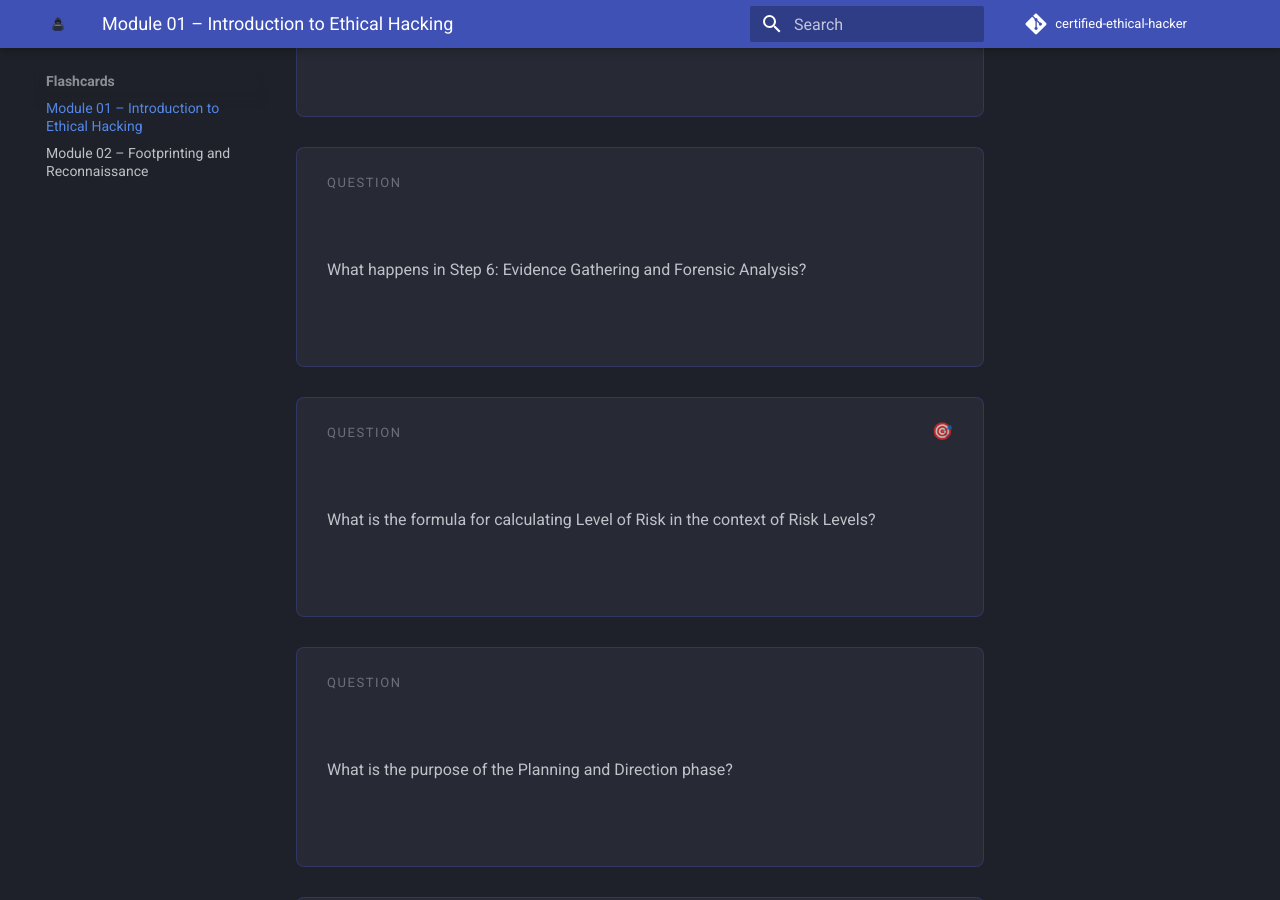
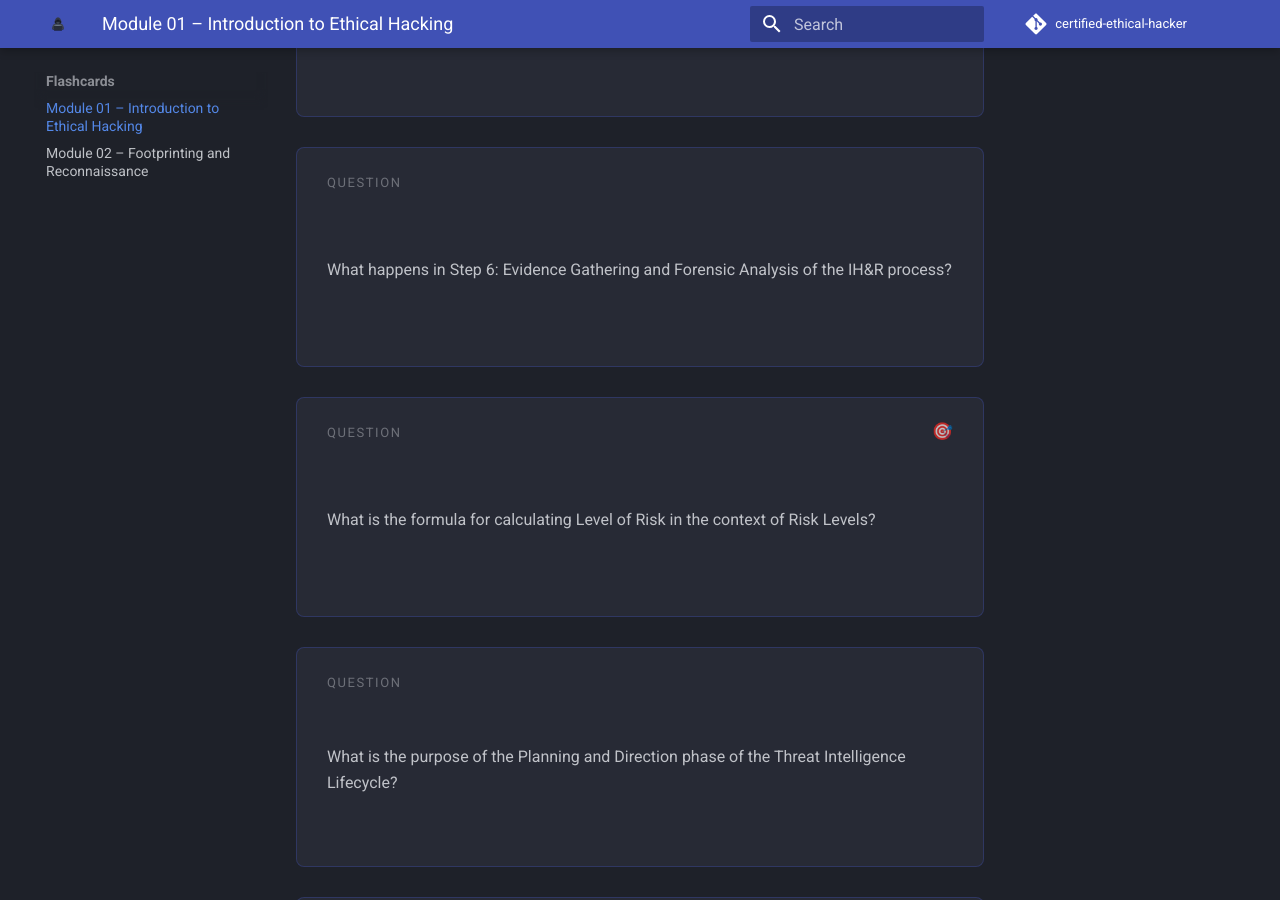
Before and after one commit to adanze/certified-ethical-hacker, an MkDocs documentation site: the page built from docs/ceh/module-01-introduction-to-ethical-hacking/flashcards.md, in a window 1280 px wide and 900 px high, scrolled down 42415 px. Built offline with MkDocs 1.6.1 and Material for MkDocs 9.7.7, drawn with Linux system fonts in a browser that asks for light colours; comment, search, counter and statistics services are not loaded; some of the changed text lies outside the part shown.

Commit message:
Fix Module 01 (#6)
* Enhance markdown support by configuring custom fences for mermaid in pymdownx.superfences

* Update flashcard questions to include context from the Cyber Kill Chain and Threat Intelligence Lifecycle

* Add MathJax support for rendering mathematical expressions and enhance markdown configuration

```diff
--- a/docs/ceh/module-01-introduction-to-ethical-hacking/flashcards.md
+++ b/docs/ceh/module-01-introduction-to-ethical-hacking/flashcards.md
@@ -1240,7 +1240,7 @@ Click a card to reveal the answer. Cards are shuffled on every visit.
     <div class="flashcard-inner">
       <div class="flashcard-front">
         <span class="flashcard-label">Question</span>
-        <p>What is the Delivery phase and why is it a key measurement point?</p>
+        <p>What is the Delivery phase of the Cyber Kill Chain and why is it a key measurement point?</p>
       </div>
       <div class="flashcard-back">
         <span class="flashcard-label">Answer</span>
@@ -2332,7 +2332,7 @@ Click a card to reveal the answer. Cards are shuffled on every visit.
     <div class="flashcard-inner">
       <div class="flashcard-front">
         <span class="flashcard-label">Question</span>
-        <p>What is the purpose of the Planning and Direction phase?</p>
+        <p>What is the purpose of the Planning and Direction phase of the Threat Intelligence Lifecycle?</p>
       </div>
       <div class="flashcard-back">
         <span class="flashcard-label">Answer</span>
@@ -2346,7 +2346,7 @@ Click a card to reveal the answer. Cards are shuffled on every visit.
     <div class="flashcard-inner">
       <div class="flashcard-front">
         <span class="flashcard-label">Question</span>
-        <p>What is the purpose of the Collection phase?</p>
+        <p>What is the purpose of the Collection phase of the Threat Intelligence Lifecycle?</p>
       </div>
       <div class="flashcard-back">
         <span class="flashcard-label">Answer</span>
@@ -2374,7 +2374,7 @@ Click a card to reveal the answer. Cards are shuffled on every visit.
     <div class="flashcard-inner">
       <div class="flashcard-front">
         <span class="flashcard-label">Question</span>
-        <p>What is the purpose of the Processing and Exploitation phase?</p>
+        <p>What is the purpose of the Processing and Exploitation phase of the Threat Intelligence Lifecycle?</p>
       </div>
       <div class="flashcard-back">
         <span class="flashcard-label">Answer</span>
@@ -2388,7 +2388,7 @@ Click a card to reveal the answer. Cards are shuffled on every visit.
     <div class="flashcard-inner">
       <div class="flashcard-front">
         <span class="flashcard-label">Question</span>
-        <p>What is the purpose of the Analysis and Production phase?</p>
+        <p>What is the purpose of the Analysis and Production phase of the Threat Intelligence Lifecycle?</p>
       </div>
       <div class="flashcard-back">
         <span class="flashcard-label">Answer</span>
@@ -2430,7 +2430,7 @@ Click a card to reveal the answer. Cards are shuffled on every visit.
     <div class="flashcard-inner">
       <div class="flashcard-front">
         <span class="flashcard-label">Question</span>
-        <p>What is the purpose of the Dissemination and Integration phase?</p>
+        <p>What is the purpose of the Dissemination and Integration phase of the Threat Intelligence Lifecycle?</p>
       </div>
       <div class="flashcard-back">
         <span class="flashcard-label">Answer</span>
@@ -2542,7 +2542,7 @@ Click a card to reveal the answer. Cards are shuffled on every visit.
     <div class="flashcard-inner">
       <div class="flashcard-front">
         <span class="flashcard-label">Question</span>
-        <p>What is the purpose of Step 1: Identify Security Objectives?</p>
+        <p>What is the purpose of Step 1: Identify Security Objectives in the Threat Modeling Process?</p>
       </div>
       <div class="flashcard-back">
         <span class="flashcard-label">Answer</span>
@@ -2556,7 +2556,7 @@ Click a card to reveal the answer. Cards are shuffled on every visit.
     <div class="flashcard-inner">
       <div class="flashcard-front">
         <span class="flashcard-label">Question</span>
-        <p>What does Step 2: Application Overview involve?</p>
+        <p>What does Step 2: Application Overview of the Threat Modeling Process involve?</p>
       </div>
       <div class="flashcard-back">
         <span class="flashcard-label">Answer</span>
@@ -2570,7 +2570,7 @@ Click a card to reveal the answer. Cards are shuffled on every visit.
     <div class="flashcard-inner">
       <div class="flashcard-front">
         <span class="flashcard-label">Question</span>
-        <p>What is the purpose of Step 3: Decompose the Application?</p>
+        <p>What is the purpose of Step 3: Decompose the Application in the Threat Modeling Process?</p>
       </div>
       <div class="flashcard-back">
         <span class="flashcard-label">Answer</span>
@@ -2584,7 +2584,7 @@ Click a card to reveal the answer. Cards are shuffled on every visit.
     <div class="flashcard-inner">
       <div class="flashcard-front">
         <span class="flashcard-label">Question</span>
-        <p>How does Step 4: Identify Threats work and what approach is used?</p>
+        <p>How does Step 4: Identify Threats of the Threat Modeling Process work and what approach is used?</p>
       </div>
       <div class="flashcard-back">
         <span class="flashcard-label">Answer</span>
@@ -2598,7 +2598,7 @@ Click a card to reveal the answer. Cards are shuffled on every visit.
     <div class="flashcard-inner">
       <div class="flashcard-front">
         <span class="flashcard-label">Question</span>
-        <p>What is the purpose of Step 5: Identify Vulnerabilities?</p>
+        <p>What is the purpose of Step 5: Identify Vulnerabilities in the Threat Modeling Process?</p>
       </div>
       <div class="flashcard-back">
         <span class="flashcard-label">Answer</span>
@@ -2822,7 +2822,7 @@ Click a card to reveal the answer. Cards are shuffled on every visit.
     <div class="flashcard-inner">
       <div class="flashcard-front">
         <span class="flashcard-label">Question</span>
-        <p>What happens in Step 2: Incident Recording and Assignment?</p>
+        <p>What happens in Step 2: Incident Recording and Assignment of the IH&R process?</p>
       </div>
       <div class="flashcard-back">
         <span class="flashcard-label">Answer</span>
@@ -2836,7 +2836,7 @@ Click a card to reveal the answer. Cards are shuffled on every visit.
     <div class="flashcard-inner">
       <div class="flashcard-front">
         <span class="flashcard-label">Question</span>
-        <p>What is the purpose of Step 3: Incident Triage?</p>
+        <p>What is the purpose of Step 3: Incident Triage in the IH&R process?</p>
       </div>
       <div class="flashcard-back">
         <span class="flashcard-label">Answer</span>
@@ -2864,7 +2864,7 @@ Click a card to reveal the answer. Cards are shuffled on every visit.
     <div class="flashcard-inner">
       <div class="flashcard-front">
         <span class="flashcard-label">Question</span>
-        <p>What is the purpose of Step 5: Containment?</p>
+        <p>What is the purpose of Step 5: Containment in the IH&R process?</p>
       </div>
       <div class="flashcard-back">
         <span class="flashcard-label">Answer</span>
@@ -2878,7 +2878,7 @@ Click a card to reveal the answer. Cards are shuffled on every visit.
     <div class="flashcard-inner">
       <div class="flashcard-front">
         <span class="flashcard-label">Question</span>
-        <p>What happens in Step 6: Evidence Gathering and Forensic Analysis?</p>
+        <p>What happens in Step 6: Evidence Gathering and Forensic Analysis of the IH&R process?</p>
       </div>
       <div class="flashcard-back">
         <span class="flashcard-label">Answer</span>
@@ -2892,7 +2892,7 @@ Click a card to reveal the answer. Cards are shuffled on every visit.
     <div class="flashcard-inner">
       <div class="flashcard-front">
         <span class="flashcard-label">Question</span>
-        <p>What is the purpose of Step 7: Eradication?</p>
+        <p>What is the purpose of Step 7: Eradication in the IH&R process?</p>
       </div>
       <div class="flashcard-back">
         <span class="flashcard-label">Answer</span>
@@ -2906,7 +2906,7 @@ Click a card to reveal the answer. Cards are shuffled on every visit.
     <div class="flashcard-inner">
       <div class="flashcard-front">
         <span class="flashcard-label">Question</span>
-        <p>What is the purpose of Step 8: Recovery?</p>
+        <p>What is the purpose of Step 8: Recovery in the IH&R process?</p>
       </div>
       <div class="flashcard-back">
         <span class="flashcard-label">Answer</span>
@@ -2920,7 +2920,7 @@ Click a card to reveal the answer. Cards are shuffled on every visit.
     <div class="flashcard-inner">
       <div class="flashcard-front">
         <span class="flashcard-label">Question</span>
-        <p>What is included in Step 9: Post-Incident Activities?</p>
+        <p>What is included in Step 9: Post-Incident Activities of the IH&R process?</p>
       </div>
       <div class="flashcard-back">
         <span class="flashcard-label">Answer</span>
--- /dev/null
+++ b/docs/javascripts/mathjax.js
@@ -0,0 +1,16 @@
+window.MathJax = {
+  tex: {
+    inlineMath: [["\\(", "\\)"]],
+    displayMath: [["\\[", "\\]"]],
+    processEscapes: true,
+    processEnvironments: true
+  },
+  options: {
+    ignoreHtmlClass: ".*|",
+    processHtmlClass: "arithmatex"
+  }
+};
+
+document$.subscribe(() => {
+  MathJax.typesetPromise();
+});
--- a/mkdocs.yml
+++ b/mkdocs.yml
@@ -27,6 +27,8 @@ extra_css:
 
 extra_javascript:
   - javascripts/flashcards.js
+  - javascripts/mathjax.js
+  - https://unpkg.com/mathjax@3/es5/tex-mml-chtml.js
 
 markdown_extensions:
   - attr_list
@@ -35,7 +37,13 @@ markdown_extensions:
       permalink: true
   - admonition
   - pymdownx.details
-  - pymdownx.superfences
+  - pymdownx.arithmatex:
+      generic: true
+  - pymdownx.superfences:
+      custom_fences:
+        - name: mermaid
+          class: mermaid
+          format: !!python/name:pymdownx.superfences.fence_code_format
 
 plugins:
   - search:
```
Also changed, not shown: other parts of docs/ceh/module-01-introduction-to-ethical-hacking/flashcards.md (+1 -1 lines), docs/ceh/module-01-introduction-to-ethical-hacking/information-security-controls.md (+4 -0 lines).
